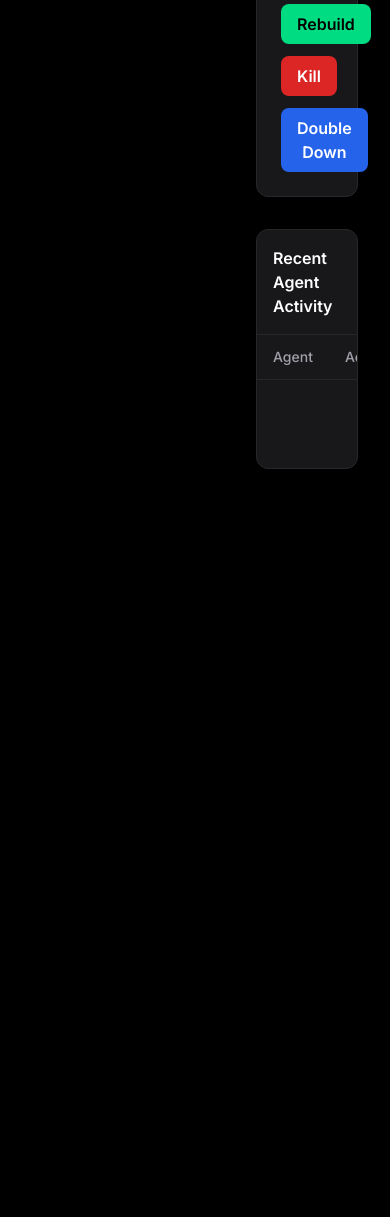
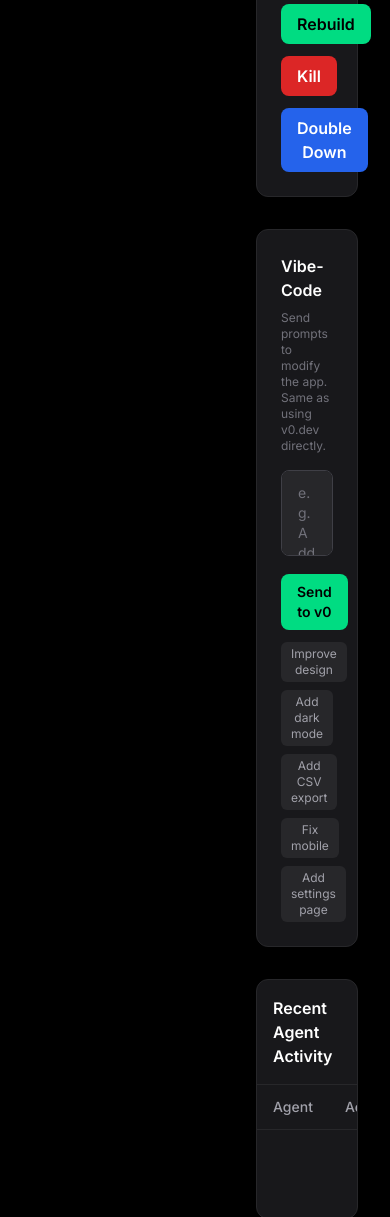
Before and after one commit to ygdotcom/antzilla, a Python web app: template src/dashboard/templates/business.html in a window 390 px wide. Shown: the part 2107-3324 px from the top of the page. Before the commit the page ends 2576 px from the top, so only its background shows below. Run offline with Jinja, Linux system fonts and the light colour scheme; the template is opened without the code that fills it, so the values that code supplies are empty; some libraries are stand-ins or nearby versions.

Commit message:
feat: vibe-coding tab on business page — prompt v0 to modify apps
New "Vibe-Code" section on each business page:
- Textarea to type prompts (like v0.dev chat)
- Sends to v0 Platform API via the business's chat_id
- Quick-action buttons: improve design, add dark mode, CSV export,
  fix mobile, add settings page
- Response shows updated preview URL
- All prompts logged to Console

Builder now stores v0_project_id, v0_chat_id, v0_version_id in
the business config for follow-up iterations.

Made-with: Cursor

```diff
--- a/src/dashboard/templates/business.html
+++ b/src/dashboard/templates/business.html
@@ -168,6 +168,48 @@
     </div>
   </div>
 
+  <!-- Vibe-Code: modify the app with prompts -->
+  <div class="bg-zinc-900 rounded-xl border border-zinc-800 p-6">
+    <h3 class="font-semibold text-white mb-2">Vibe-Code</h3>
+    <p class="text-zinc-500 text-xs mb-4">Send prompts to modify the app. Same as using v0.dev directly.</p>
+    <form
+      hx-post="/business/{{ business.slug }}/prompt"
+      hx-target="#vibe-result"
+      hx-swap="innerHTML"
+      class="space-y-3"
+    >
+      <textarea
+        name="prompt"
+        rows="3"
+        placeholder="e.g. Add a dark mode toggle to the dashboard header..."
+        class="w-full rounded-lg bg-zinc-800 border border-zinc-700 px-4 py-3 text-sm text-white placeholder-zinc-500 focus:outline-none focus:border-brand resize-none"
+      ></textarea>
+      <div class="flex items-center gap-3">
+        <button type="submit" class="bg-brand text-black font-semibold rounded-lg px-4 py-2 text-sm hover:opacity-90 transition-opacity">
+          Send to v0
+        </button>
+        <div id="vibe-result" class="flex-1"></div>
+      </div>
+    </form>
+    <div class="mt-3 flex flex-wrap gap-2">
+      <button onclick="document.querySelector('[name=prompt]').value='Make the design more professional and polished. Improve spacing, typography, and color usage.'" class="px-2.5 py-1 rounded-md bg-zinc-800 text-xs text-zinc-400 hover:text-white hover:bg-zinc-700 transition-colors">
+        Improve design
+      </button>
+      <button onclick="document.querySelector('[name=prompt]').value='Add a dark mode toggle. Store preference in localStorage.'" class="px-2.5 py-1 rounded-md bg-zinc-800 text-xs text-zinc-400 hover:text-white hover:bg-zinc-700 transition-colors">
+        Add dark mode
+      </button>
+      <button onclick="document.querySelector('[name=prompt]').value='Add data export to CSV. Add a button on the dashboard that exports all items to a downloadable CSV file.'" class="px-2.5 py-1 rounded-md bg-zinc-800 text-xs text-zinc-400 hover:text-white hover:bg-zinc-700 transition-colors">
+        Add CSV export
+      </button>
+      <button onclick="document.querySelector('[name=prompt]').value='Improve the mobile experience. Make sure all pages work well on phone screens.'" class="px-2.5 py-1 rounded-md bg-zinc-800 text-xs text-zinc-400 hover:text-white hover:bg-zinc-700 transition-colors">
+        Fix mobile
+      </button>
+      <button onclick="document.querySelector('[name=prompt]').value='Add a settings page where users can update their profile, change password, and manage notification preferences.'" class="px-2.5 py-1 rounded-md bg-zinc-800 text-xs text-zinc-400 hover:text-white hover:bg-zinc-700 transition-colors">
+        Add settings page
+      </button>
+    </div>
+  </div>
+
   <!-- Outreach Approval Queue -->
   {% if pending_outreach %}
   <div class="bg-zinc-900 rounded-xl border border-zinc-800 overflow-hidden">
```
Also changed, not shown: src/agents/builder.py (+9 -3 lines), src/dashboard/routes/businesses.py (+64 -0 lines).
